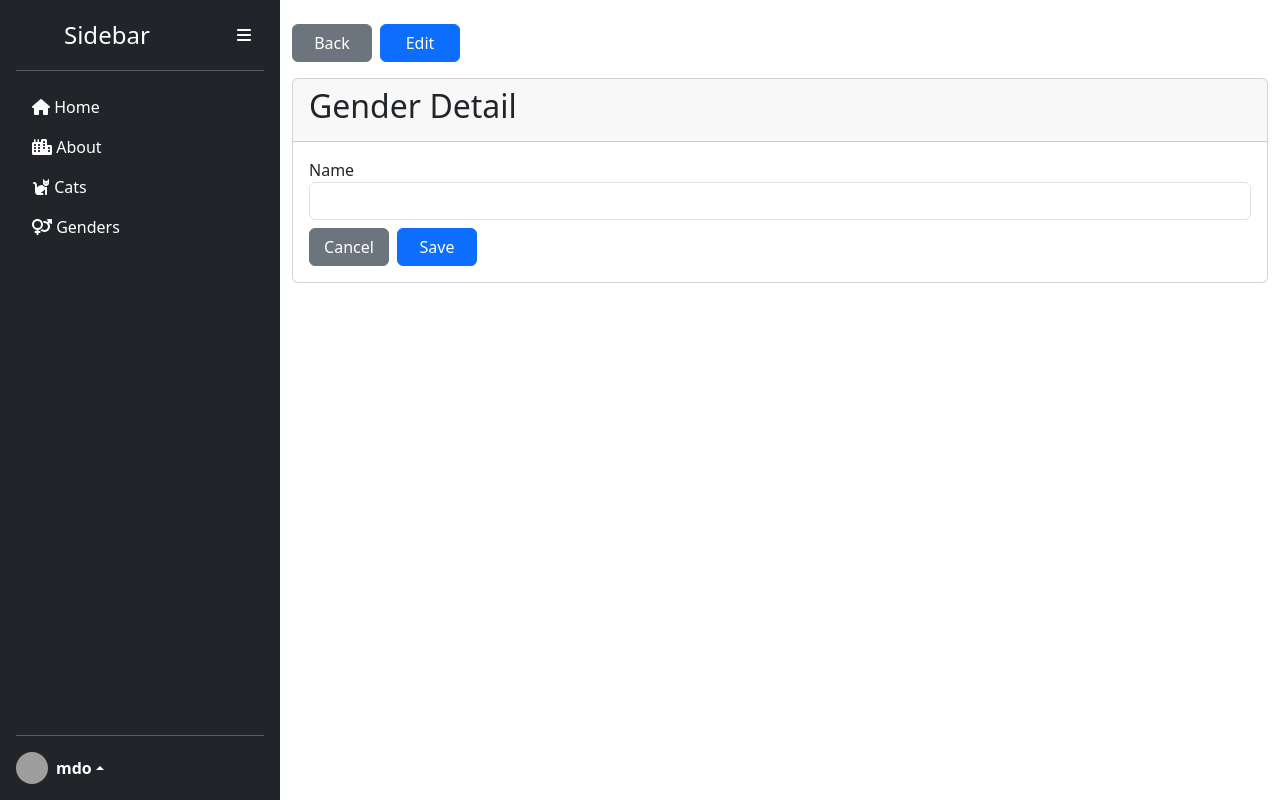
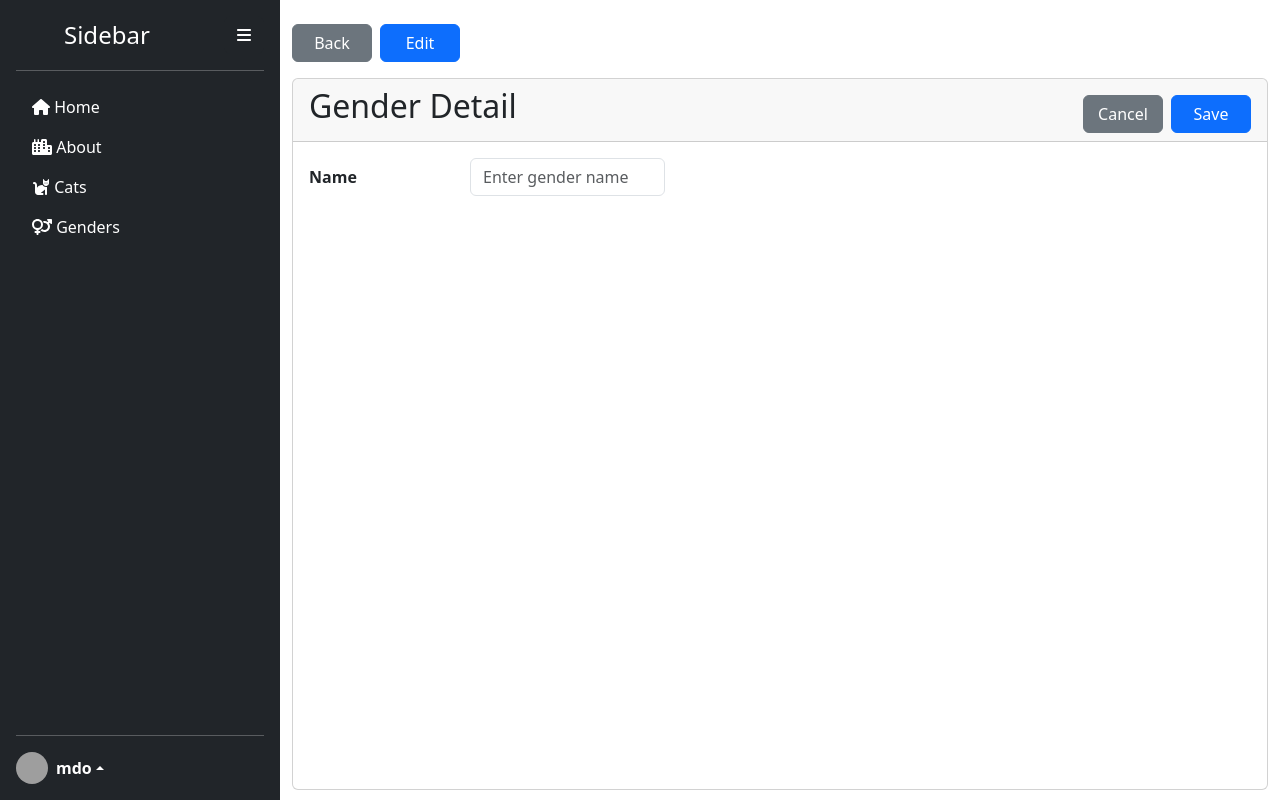
Before and after one commit to kmfd14/emr-vite-reactjs, a React (Vite) app: page /gender in a window 1280 px wide. Both pictures are taken after a click on the button "Edit". Built offline with nearby package versions, Linux system fonts and the light colour scheme; no server answers; grey boxes are pictures that could not be loaded.

Commit message:
Adjust edit and save button in the header of the form

```diff
--- a/src/views/GenderDetails.jsx
+++ b/src/views/GenderDetails.jsx
@@ -53,30 +53,34 @@ const GenderDetails = () => {
         <button className="btn btn-secondary mb-3" style={{width: '5rem'}} onClick={() => navigate(-1)}>Back</button>
         <button className="btn btn-primary mb-3" style={{width: '5rem'}} onClick={handleEditClick}>Edit</button>
       </div>
-      <div className="card">
-        <div className="card-header">
+      <div className="card" style={{height: '89vh'}}>
+        <form onSubmit={handleFormSubmit}>
+          <div className="card-header d-flex flex-row justify-content-between">
             <h2>Gender Detail</h2>
+            {isEditing && (
+              <div className="d-flex flex-row gap-2 justify-content-center align-items-center">
+                <button type="button" className="btn btn-secondary mt-2 ml-2" style={{width: '5rem'}} onClick={() => setIsEditing(false)}>Cancel</button>
+                <button type="submit" className="btn btn-primary mt-2 bg-gradient-success" style={{width: '5rem'}}>Save</button>
+              </div>
+            )}
           </div>
           <div className="card-body">
             {isEditing ? (
-            <form onSubmit={handleFormSubmit}>
-              <div className="form-group">
-                <label htmlFor="name">Name</label>
+              <div className="form-group row">
+                <label htmlFor="name" className="col-sm-2 col-form-label" style={{fontWeight: 'bold'}}>Name</label>
+                <div className="col-sm-10">
                   <input
                     type="text"
-                  className="form-control"
+                    className="form-control w-25"
                     id="name"
                     name="name"
                     value={formData.name}
+                    placeholder="Enter gender name"
                     onChange={handleInputChange}
-                  required
+                    required={true}
                   />
                 </div>
-              <div className="d-flex flex-row gap-2">
-                <button type="button" className="btn btn-secondary mt-2 ml-2" style={{width: '5rem'}} onClick={() => setIsEditing(false)}>Cancel</button>
-                <button type="submit" className="btn btn-primary mt-2" style={{width: '5rem'}}>Save</button>
               </div>
-            </form>
             ) : (
               <>
                 <p><strong>Gender ID:</strong> {gender.id}</p>
@@ -84,6 +88,7 @@ const GenderDetails = () => {
               </>
             )}
           </div>
+        </form>
       </div>
     </div>
   )
```
Lines whose indentation alone changed are shown as unchanged.
